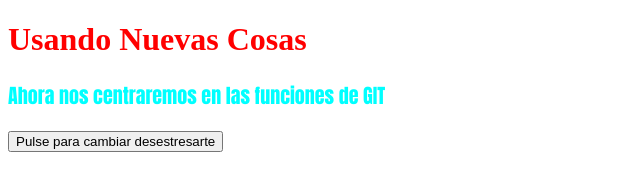
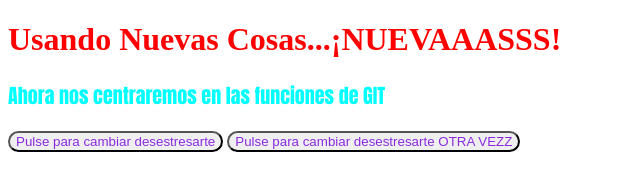
Before and after one commit to jonathanmontilla050503-afk/-mi-proyecto-web, a plain HTML site: page index.html in a window 1280 px wide. Shown: the whole page, without its empty margins (0-640 px from the left). Drawn offline with Linux system fonts and the light colour scheme; files whose address does not match are found by name.

```diff
--- a/assets/css/style.css
+++ b/assets/css/style.css
@@ -7,3 +7,8 @@
     font-size: 20px;
     font-family:Impact, Haettenschweiler, 'Arial Narrow Bold', sans-serif
 }
+
+.boton{
+    color: blueviolet;
+    border-radius: 50px;
+}
--- a/index.html
+++ b/index.html
@@ -7,11 +7,12 @@
     <link rel="stylesheet" href="C:\Users\Cursos\Desktop\jony\git\-mi-proyecto-web\assets\css\style.css">
 </head>
 <body>
-    <h1 class="titulo">Usando Nuevas Cosas</h1>
+    <h1 class="titulo">Usando Nuevas Cosas...¡NUEVAAASSS!</h1>
 
 
 <p class="parrafo">Ahora nos centraremos en las funciones de GIT</p>
 
-<button>Pulse para cambiar desestresarte</button>
+<button class="boton">Pulse para cambiar desestresarte</button>
+<button class="boton">Pulse para cambiar desestresarte OTRA VEZZ</button>
 </body>
 </html>
```
